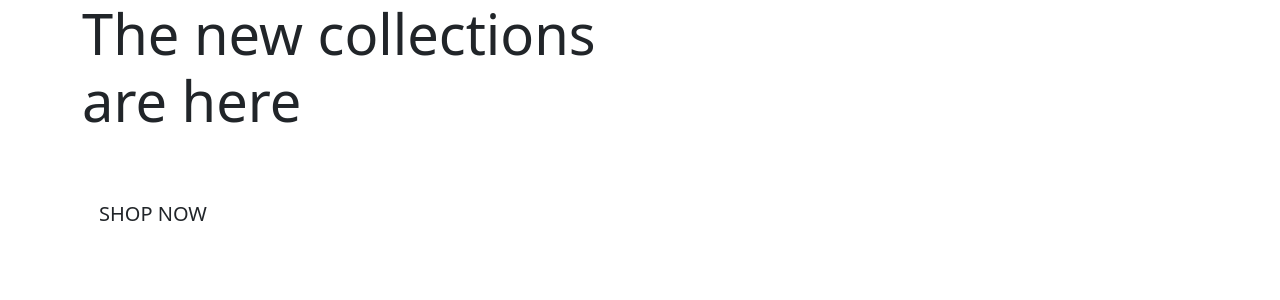
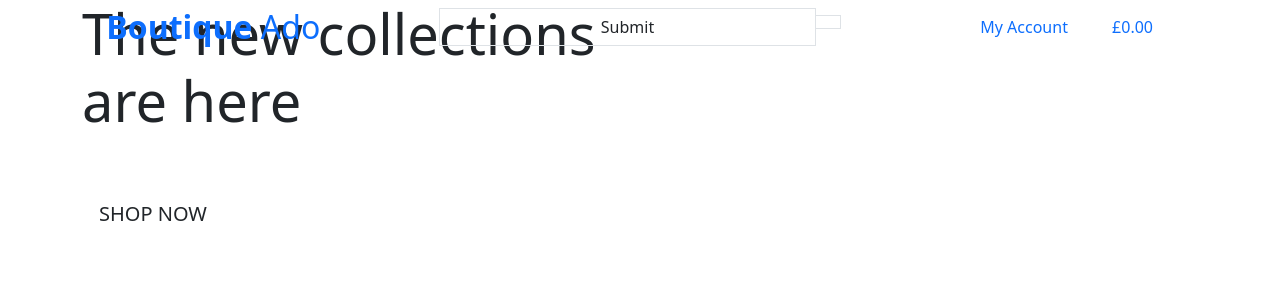
Before and after one commit to mattb0101/boutique_ado_v1, a Django app: page / in a window 1280 px wide. Shown: the top 300 px of the page. Run offline with Django 3.2, Linux system fonts and the light colour scheme; some libraries are stand-ins or nearby versions.

Commit message:
Added main page header

```diff
--- a/templates/base.html
+++ b/templates/base.html
@@ -41,7 +41,67 @@
 </head>
 
 <body>
-    <header class="container-fluid fixed-top"></header>
+    <header class="container-fluid fixed-top">
+        <div class="row">
+            <div class="col-12 col-lg-4 my-auto py-1 py-lg-0 text-center text-lg-left">
+                <a href="{% url 'home' %}" class="nav-link main-logo-link">
+                    <h2 class="logo-font text-black my-0"><strong>Boutique</strong> Ado</h2>
+                </a>
+            </div>
+            <div class="col-12 col-lg-4 my-auto py-1 py-lg-0">
+                <form method="GET" action="">
+                    <div class="input-group w-100">
+                        <input type="submit" class="form-control btn btn-black border border-black rounded-0">
+                        <div class="input-group-append">
+                            <button type="submit" class="form-control btn btn-black border border-black rounded-0">
+                                <span class="icon">
+                                    <i class="fas fa-search"></i>
+                                </span>
+                            </button>
+                        </div>
+                    </div>
+                </form>
+            </div>
+            <div class="col-12 col-lg-4 my-auto py-1 py-lg-0">
+                <ul class="list-inline list-unstyled text-center text-lg-right my-0">
+                    <li class="list-inline-item dropdown">
+                        <a href="#" class="text-black nav-link" id="user-options" data-toggle="dropdown" aria-haspopup="true" aria-expanded="false">
+                            <div class="text-center">
+                                <div><i class="fas fa-user-fa-lg"></i></div>
+                                <p class="my-0">My Account</p>
+                            </div>
+                        </a>
+                        <div class="dropdown-menu border-0" aria-labelledby="user-options">
+                            {% if request.user.is_authenticated %}
+                                {% if request.use.is_superuser %}
+                                    <a href="" class="dropdown-item">Product Management</a>
+                                {% endif %}
+                                <a href="" class="dropdown-item">My Profile</a>
+                                <a href="{% url 'account_logout' %}" class="dropdown-item">Logout</a>
+                            {% else %}
+                                <a href="{% url 'account_signup' %}" class="dropdown-item">Register</a>
+                                <a href="{% url 'account_login' %}" class="dropdown-item">Login</a>
+                            {% endif %}
+                        </div>
+                    </li>
+                    <li class="list-inline-item">
+                        <a href="" class="{% if grand_total %}text-info font-weight-bold{% else %}text-black{% endif %} nav-link">
+                            <div class="text-center">
+                                <div><i class="fas fa-shopping-bag-fa-lg"></i></div>
+                                <p class="my-0">
+                                    {% if grand_total %}
+                                        £{{ grand_total|floatformat:2 }}
+                                    {% else %}
+                                        £0.00
+                                    {% endif %}
+                                </p>
+                           </div>
+                        </a>
+                    </li>
+                </ul>
+            </div>
+        </div>
+    </header>
 
     {% if messages %}
     <div class="message-container"></div>
```
